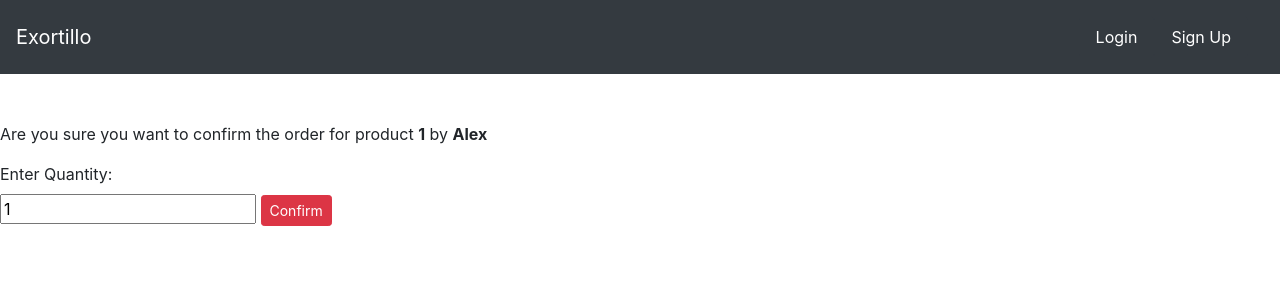
After one commit to priyanshusawant/DJANGO_ITV, a Django app: a page that uses mysite/users/templates/users/orders.html in a window 1280 px wide. The commit adds this page. Shown: the top 300 px of the page. Run offline with Django 4.2, Linux system fonts and the light colour scheme.

Commit message:
Commit:78

```diff
--- a/mysite/food/templates/food/detail.html
+++ b/mysite/food/templates/food/detail.html
@@ -48,7 +48,9 @@
 
             {% elif user.is_authenticated and user.profile.user_type == 'Cust' %}
 
-                <a  href="#" style="width: 80px;" class="btn btn-warning">Order</a>
+                <a  href="{% url 'users:orders' item.id item.prod_code user.username %}"
+                style="width: 80px;"
+                class="btn btn-warning">Order</a>
 
                 <a href="{% url 'food:index' %}" style="width: 80px;" class="btn btn-success">Back</a>
 
--- a/mysite/mysite/urls.py
+++ b/mysite/mysite/urls.py
@@ -23,10 +23,12 @@ from django.conf import settings
 urlpatterns = [
     path('admin/', admin.site.urls),
     path('food/', include('food.urls')),
+    path('users/', include('users.urls')),
     path('register/', users_views.register, name='register'),
     path('login/', users_views.login_view, name='login'),
     path('logout/', users_views.logout_view, name='logout'),
     path('profile/',users_views.profilepage, name='profile'),
+
 ]
 
 urlpatterns += [] + static(settings.MEDIA_URL, document_root=settings.MEDIA_ROOT)
--- /dev/null
+++ b/mysite/users/templates/users/orders.html
@@ -0,0 +1,19 @@
+{% extends 'food/base.html' %}
+
+{% block body %}
+
+<form method="POST">
+    {% csrf_token %}
+    <p>
+        Are you sure you want to confirm the order for product <b> {{ pdcd }}</b> by <b> {{ user }}</b>
+    </p>
+
+    <label for="qty">Enter Quantity:</label><br>
+    <input id="qty" name="qty" type="number" value="1">
+
+    <button class="btn btn-danger btn-sm" type="submit">
+        Confirm
+    </button>
+</form>
+
+{% endblock %}
--- /dev/null
+++ b/mysite/users/urls.py
@@ -0,0 +1,8 @@
+from users import views
+from django.urls import path
+
+app_name = 'users'
+urlpatterns = [
+    #this is orders
+    path('orders/<int:id>/<int:pdcd>/<str:user>/', views.Orders, name='orders'),
+]
--- a/mysite/users/views.py
+++ b/mysite/users/views.py
@@ -4,6 +4,7 @@ from users.forms import RegisterForm
 from django.contrib import messages
 from django.contrib.auth import authenticate, login, logout
 from django.contrib.auth.decorators import login_required
+from users.models import CusOrders
 
 # Create your views here.
 
@@ -74,3 +75,25 @@ def logout_view(request):
 @login_required
 def profilepage(request):
     return render(request, 'users/profile.html')
+
+
+def Orders(request, id, pdcd, user):
+
+    context = {
+        'pdcd':pdcd,
+        'user':user
+    }
+
+    if request.method == 'POST':
+
+        obj_CusOrds = CusOrders(
+            prod_code = pdcd,
+            user = user,
+            quantity = request.POST.get('qty')
+        )
+
+        obj_CusOrds.save()
+
+        return redirect('food:detail', item_id = id)
+
+    return render(request, 'users/orders.html', context)
```
Also changed, not shown: mysite/db.sqlite3.
